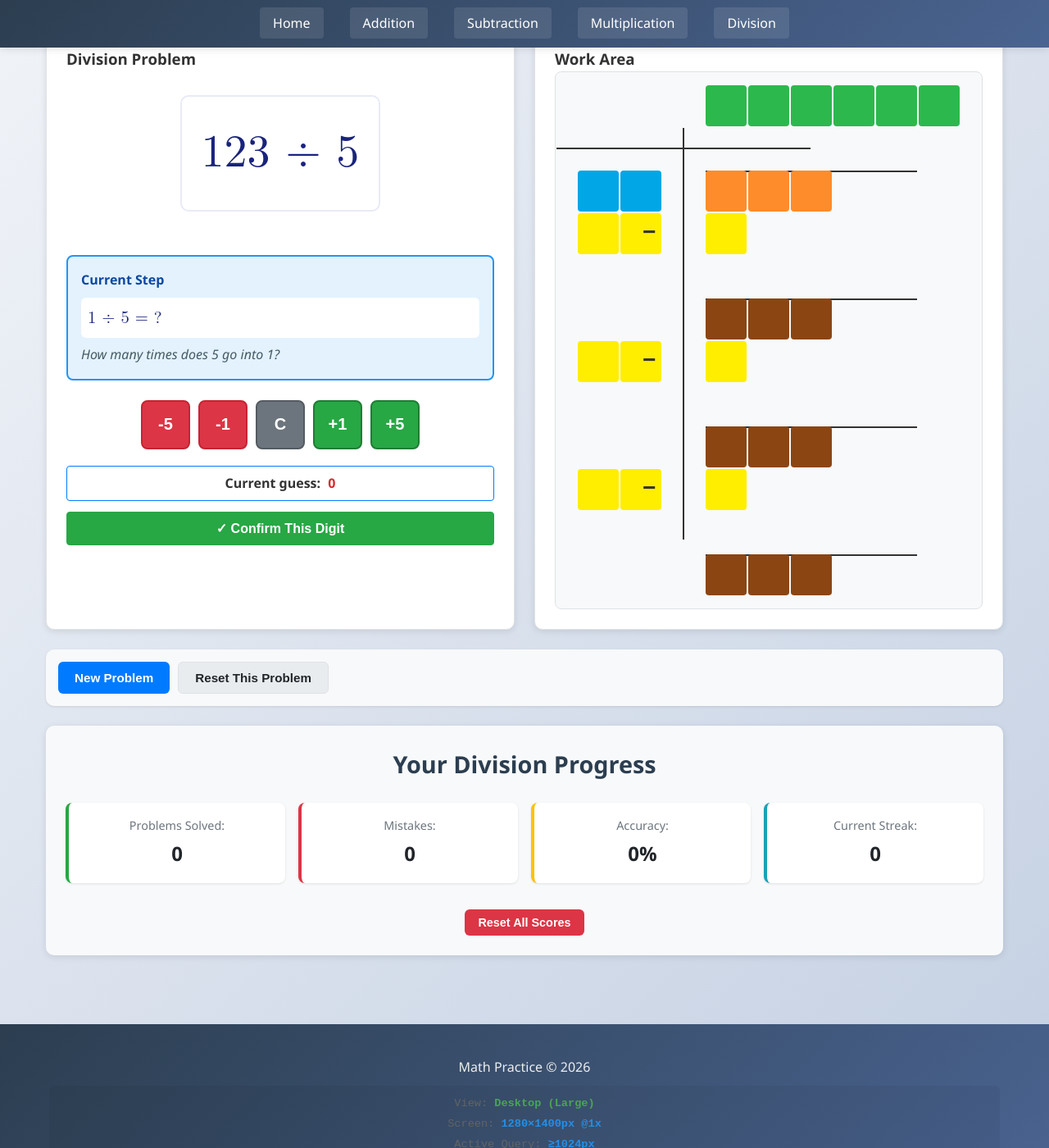
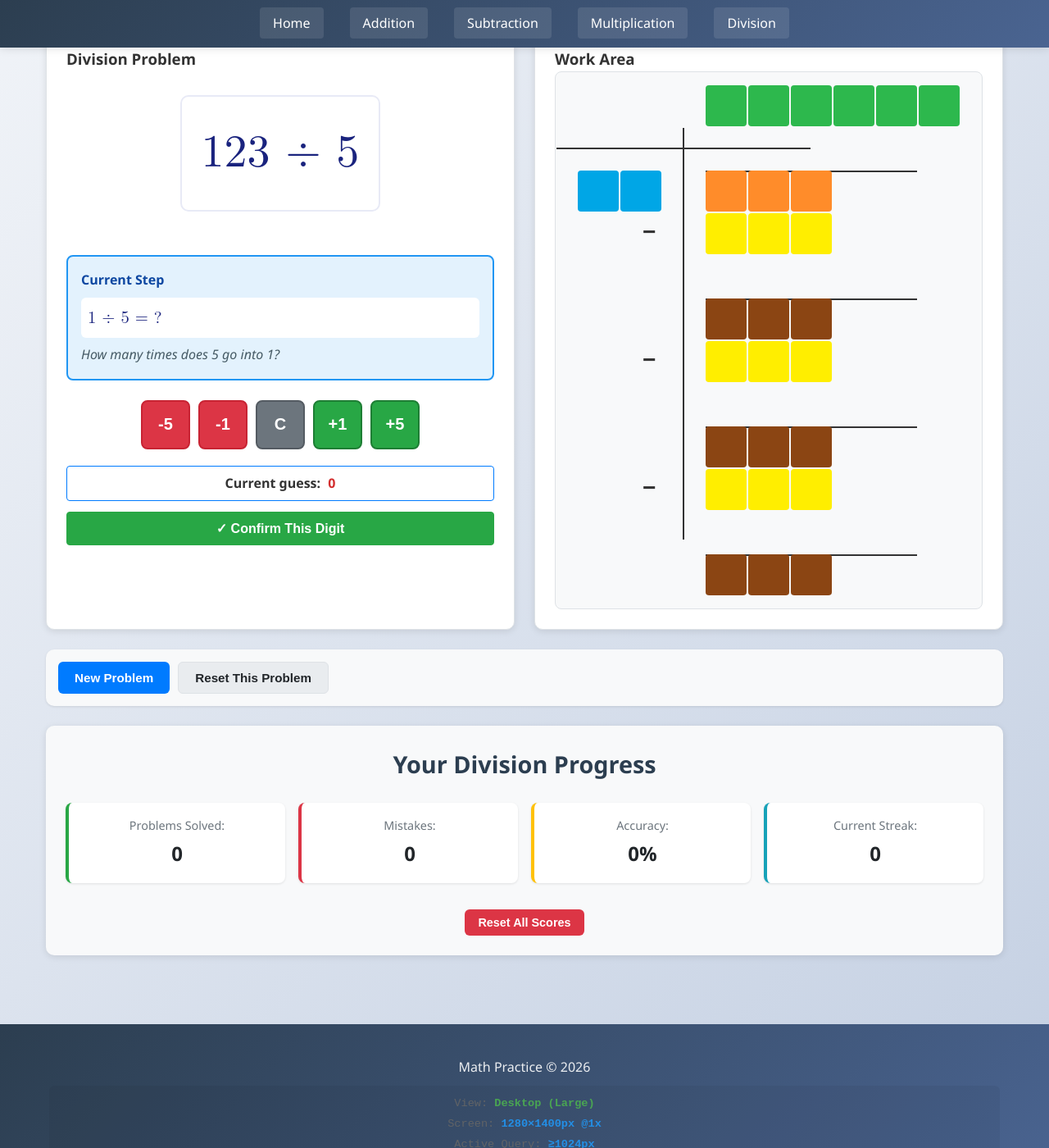
Before and after one commit to ZBZFirst/Math, a Jekyll site: the page built from division.md, in a window 1280 px wide and 1400 px high, scrolled down 292 px. Shown: the whole window at 82% size. Built offline with Jekyll 4.4.1, drawn with Linux system fonts in a browser that asks for light colours.

Commit message:
Update division.css

```diff
--- a/assets/css/division.css
+++ b/assets/css/division.css
@@ -263,83 +263,11 @@
 }
 
 /* ============================================
-   POSITION-SPECIFIC STYLES
-   ============================================ */
-
-/* ANSWER cells (top row) */
-.division-table.answer {
-    font-weight: bold;
-    font-size: 1.6em;
-}
-
-.division-table.answer.hundreds {
-    grid-column: 4;
-}
-
-.division-table.answer.tens {
-    grid-column: 5;
-}
-
-.division-table.answer.ones {
-    grid-column: 6;
-}
-
-.division-table.answer.remainderR {
-    font-style: italic;
-    font-size: 1.2em;
-}
-
-.division-table.answer.remainder.tens {
-    grid-column: 8;
-}
-
-.division-table.answer.remainder.ones {
-    grid-column: 9;
-}
-
-/* DIVISOR cells */
-.division-table.divisor {
-    font-weight: bold;
-}
-
-.division-table.divisor.tens {
-    grid-column: 1;
-    grid-row: 3;
-}
-
-.division-table.divisor.ones {
-    grid-column: 2;
-    grid-row: 3;
-}
-
-/* DIVIDEND cells */
-.division-table.dividend {
-    font-weight: bold;
-}
-
-.division-table.dividend.hundreds {
-    grid-column: 4;
-    grid-row: 3;
-}
-
-.division-table.dividend.tens {
-    grid-column: 5;
-    grid-row: 3;
-}
-
-.division-table.dividend.ones {
-    grid-column: 6;
-    grid-row: 3;
-}
-
-/* ============================================
    LINES AND SYMBOLS
    ============================================ */
 
 /* VERTICAL LINE (division bar) */
 .division-table.vertical-line {
-    grid-column: 3;
-    grid-row: 3;
     position: relative;
 }
 
@@ -371,8 +299,6 @@
 
 /* CORNER LINE (between divisor and dividend) */
 .division-table.corner-line {
-    grid-column: 3;
-    grid-row: 2;
     position: relative;
 }
 
@@ -414,64 +340,26 @@
     z-index: 2;
 }
 
-.division-table.minus.sign {
-    grid-row: 4;
-}
-
-.division-table.minus.step1 {
-    grid-row: 4;
-}
-
-.division-table.minus.step2 {
-    grid-row: 7;
-}
-
-.division-table.minus.step3 {
-    grid-row: 10;
-}
-
 /* ============================================
    STEP-SPECIFIC STYLES
    ============================================ */
 
 /* STEP 1 cells */
 .division-table.step1 {
-    animation-delay: 0s;
-}
-
-.division-table.yellow.step1 {
-    grid-row: 4;
-}
-
-.division-table.brown.step1 {
-    grid-row: 6;
+    animation-delay: 1s;
 }
 
 /* STEP 2 cells */
 .division-table.step2 {
-    animation-delay: 0.5s;
+    animation-delay: 1s;
 }
 
-.division-table.yellow.step2 {
-    grid-row: 7;
-}
-
-.division-table.brown.step2 {
-    grid-row: 9;
-}
 
 /* STEP 3 cells */
 .division-table.step3 {
     animation-delay: 1s;
 }
 
-.division-table.yellow.step3 {
-    grid-row: 10;
-}
-
-.division-table.brown.step3 {
-    grid-row: 12;
-}
 
 /* ============================================
    CONTROLS & INTERACTIVE
```
